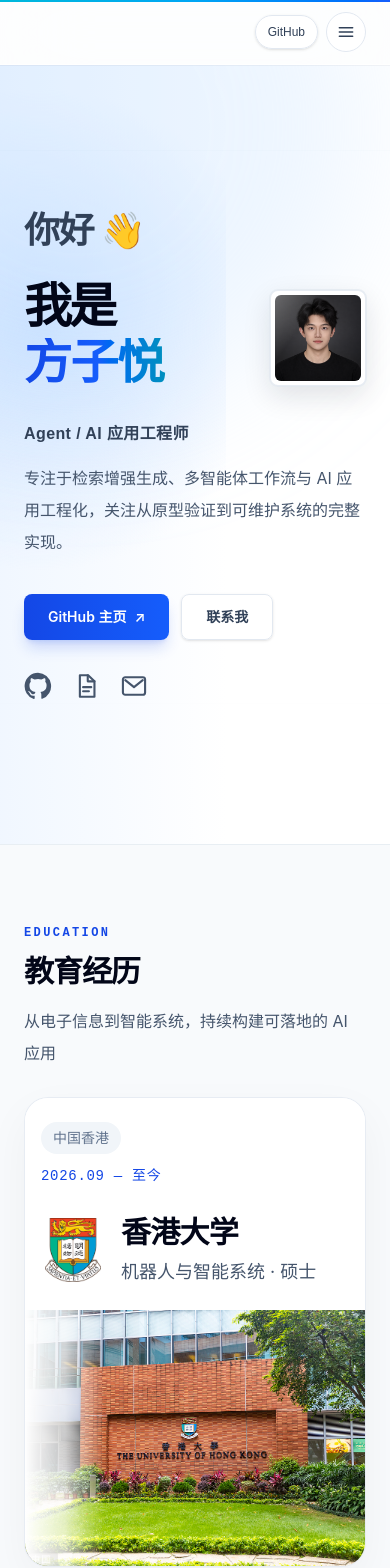
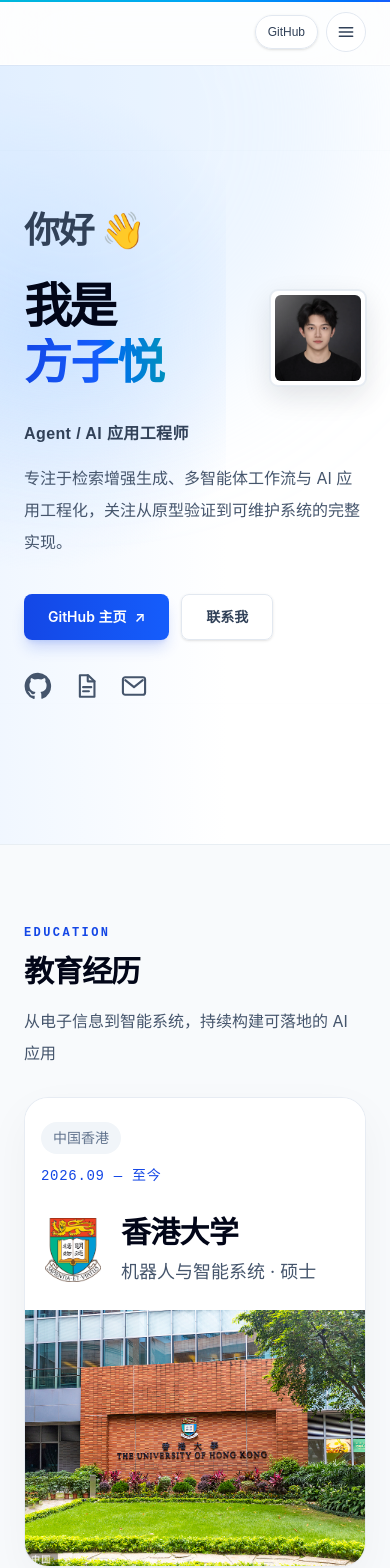
Before and after one commit to luckyboyo/resume-site, a Next.js app: page / in a window 390 px wide. Shown: the top 1568 px of the page. Built offline with nearby package versions, Linux system fonts and the light colour scheme.

Commit message:
优化教育界面

```diff
--- a/src/components/sections/AboutSection.tsx
+++ b/src/components/sections/AboutSection.tsx
@@ -70,7 +70,7 @@
                       />
                       <div
                         aria-hidden="true"
-                        className="pointer-events-none absolute inset-y-0 left-0 z-10 w-20 bg-gradient-to-r from-white via-white/75 to-transparent lg:w-36"
+                        className="pointer-events-none absolute inset-y-0 left-0 z-10 hidden w-36 bg-gradient-to-r from-white via-white/75 to-transparent lg:block"
                       />
                     </div>
                   </div>
--- a/src/content/site.ts
+++ b/src/content/site.ts
@@ -5,7 +5,7 @@
     "专注于检索增强生成、多智能体工作流与 AI 应用工程化，关注从原型验证到可维护系统的完整实现。",
   githubUrl: "https://github.com/luckyboyo",
   email: "fangziyue0623@outlook.com",
-  profileImageUrl: "/images/profile/fang-ziyue-profile-studio-no-glasses.png",
+  profileImageUrl: "/images/profile/fang-ziyue-profile-studio-no-glasses.webp",
   resumeUrl: "/documents/fang-ziyue-resume.pdf",
   navigation: [
     { label: "关于", href: "/#about" },
```
Also changed, not shown: public/images/profile/fang-ziyue-profile-studio-no-glasses.webp (added).
